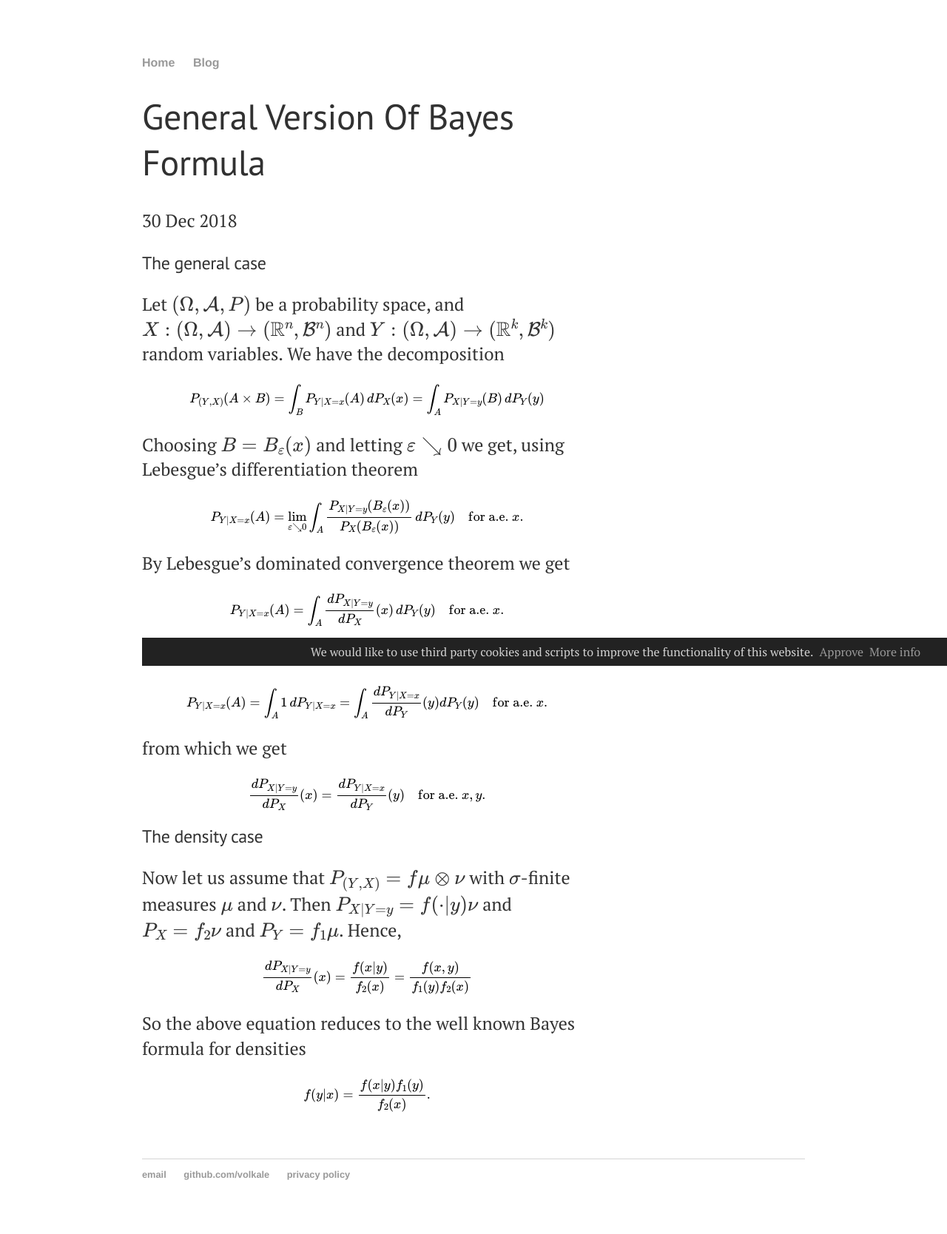
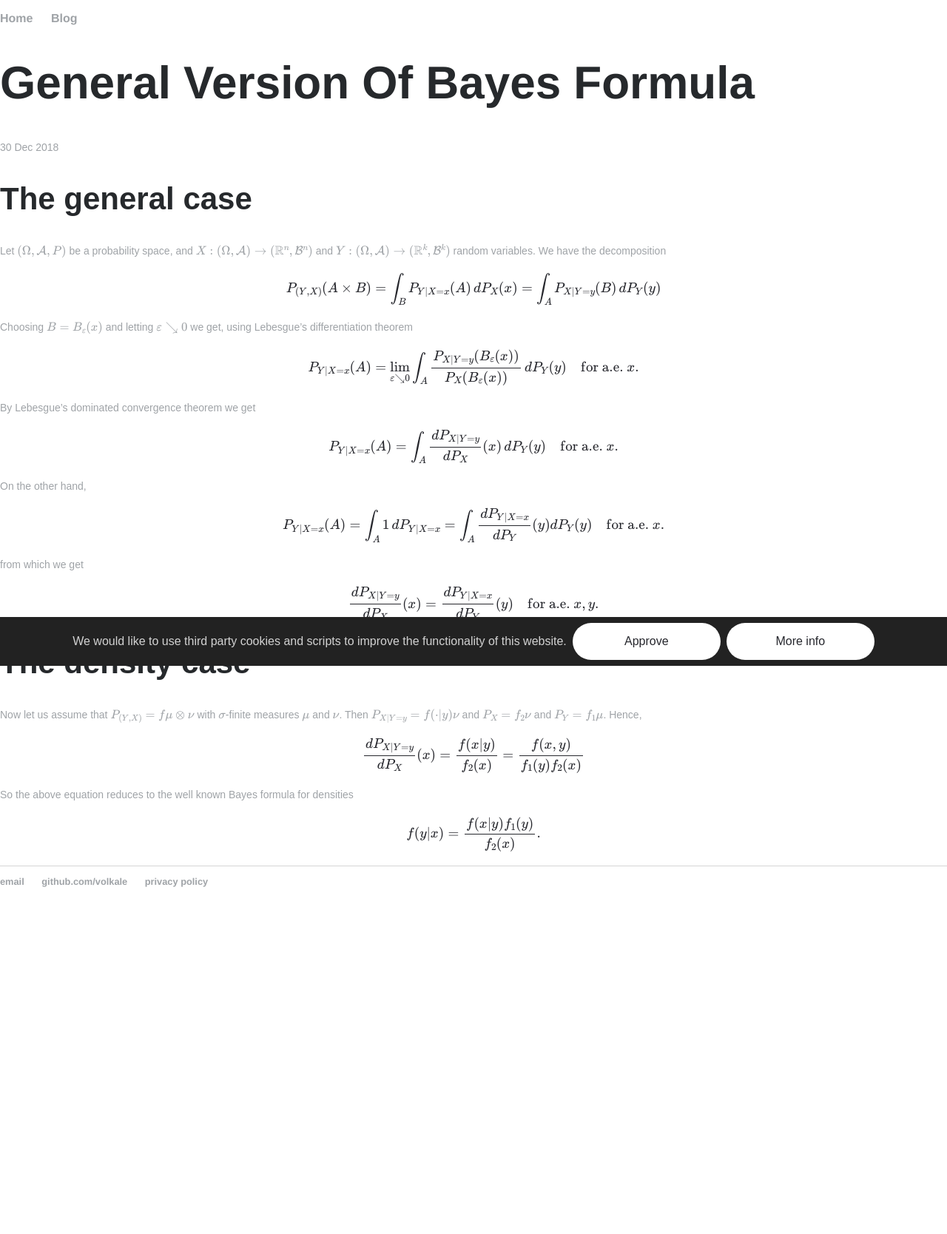
Before and after one commit to volkale/volkale.github.io, a Jekyll site: the page built from _posts/2018-12-30-general-version-of-bayes-formula.md, in a window 1280 px wide. Shown: the whole page at 74% size. Built offline with Jekyll 4.4.1, drawn with Linux system fonts in a browser that asks for light colours; our own code applies the rules of GitHub Pages for plain Markdown files; formulas are drawn with MathJax 3; comment, search, counter and statistics services are not loaded; after the commit the page ends 1199 px from its top, so only the background shows below that.

Commit message:
Update post.html

```diff
--- a/_layouts/post.html
+++ b/_layouts/post.html
@@ -8,7 +8,9 @@ comments: true
 
 <!--  <link rel="stylesheet" href="/css/poole.css"> -->
 <!--  <link rel="stylesheet" href="/css/syntax-perldoc.css"> -->
-  <link rel="stylesheet" href="/css/lanyon.css">
+<!--  <link rel="stylesheet" href="/css/lanyon.css"> -->
+
+<link rel="stylesheet" href="/css/style.css">
 
 <h1>{{ page.title }}</h1>
 <p class="meta">{{ page.date | date_to_string }}</p>
```
